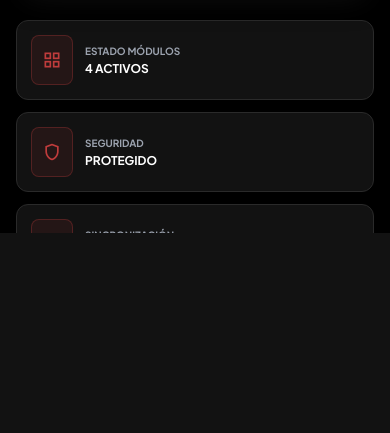
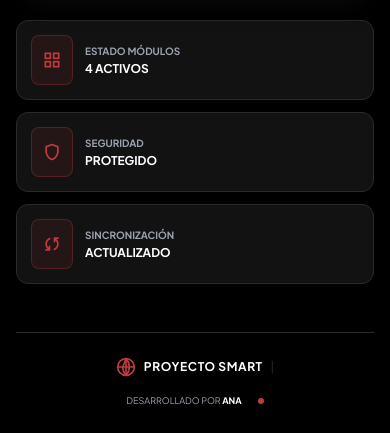
Before and after one commit to damimoreno38/Smart.github.io, a CodeIgniter 4 app: template app/Views/panelinicial.php in a window 390 px wide. Shown: the part 611-1044 px from the top of the page. Before the commit the page ends 844 px from the top, so only its background shows below. Run offline with PHP 8.4 and a stand-in for CodeIgniter, Linux system fonts and the light colour scheme; the template is opened without the code that fills it, so the values that code supplies are empty; some libraries are stand-ins or nearby versions.

Commit message:
Hice responsiva y agregue pie de pagina a cada pantalla

```diff
--- a/app/Views/panelinicial.php
+++ b/app/Views/panelinicial.php
@@ -104,7 +104,7 @@
   </style>
 </head>
 
-<body class="bg-smart-bg text-white h-screen flex flex-col font-sans overflow-hidden selection:bg-smart-red selection:text-white">
+<body class="bg-smart-bg text-white min-h-screen flex flex-col font-sans selection:bg-smart-red selection:text-white overflow-x-hidden">
 
   <?php
     // Comprobamos la sesión activa
@@ -124,7 +124,7 @@
     $urlReportes = base_url('/reportes');
   ?>
 
-  <header class="flex justify-between items-center w-full px-4 sm:px-6 md:px-8 h-16 bg-smart-bg/90 backdrop-blur-md border-b border-smart-border flex-shrink-0 z-50">
+  <header class="flex justify-between items-center w-full max-w-full px-4 sm:px-6 md:px-8 h-16 bg-smart-bg/90 backdrop-blur-md border-b border-smart-border flex-shrink-0 z-50 overflow-x-hidden">
 
     <div class="flex items-center gap-2 sm:gap-3">
       <!-- BOTÓN MENÚ HAMBURGUESA (MÓVIL) -->
@@ -140,15 +140,15 @@
           <path d="M12 2a15.3 15.3 0 0 1 4 10 15.3 15.3 0 0 1-4 10 15.3 15.3 0 0 1-4-10z"></path>
           <path d="M12 2v20"></path>
         </svg>
-        <div class="flex flex-col">
-          <span class="text-xs sm:text-sm font-extrabold tracking-wider uppercase text-white leading-none">PROYECTO SMART</span>
-          <span class="text-[9px] sm:text-[10px] text-smart-text-muted font-medium tracking-normal mt-0.5 uppercase">DEVELOPERS ANA AND AXEL</span>
+        <div class="flex flex-col min-w-0">
+          <span class="text-xs sm:text-sm font-extrabold tracking-wider uppercase text-white leading-none truncate">PROYECTO SMART</span>
+          <span class="text-[9px] sm:text-[10px] text-smart-text-muted font-medium tracking-normal mt-0.5 uppercase truncate">DEVELOPERS ANA AND AXEL</span>
         </div>
       </a>
     </div>
 
     <!-- ACCIÓN DE SESIÓN -->
-    <div class="flex items-center gap-2 sm:gap-3">
+    <div class="flex items-center gap-2 sm:gap-3 flex-shrink-0">
       <?php if ($isLoggedIn): ?>
         <!-- BOTÓN CERRAR SESIÓN -->
         <a class="flex items-center gap-1.5 sm:gap-2 btn-smart-primary px-3 sm:px-4 py-1.5 sm:py-2 rounded-lg text-xs font-bold shadow-sm uppercase" href="<?= base_url('/logout') ?>">
@@ -166,13 +166,13 @@
 
   </header>
 
-  <div class="flex flex-1 overflow-hidden relative w-full">
+  <div class="flex flex-1 relative w-full overflow-x-hidden">
 
     <!-- BACKDROP MÓVIL CON BLUR -->
     <div id="mobile-overlay" class="fixed inset-0 bg-black/80 backdrop-blur-sm z-30 hidden md:hidden transition-opacity"></div>
 
     <!-- BARRA LATERAL (SIDEBAR) -->
-    <aside id="sidebar" class="absolute md:relative inset-y-0 left-0 w-64 bg-smart-bg border-r border-smart-border flex-shrink-0 flex flex-col justify-between p-4 z-40 transform -translate-x-full md:translate-x-0 transition-transform duration-300 ease-in-out overflow-y-auto">
+    <aside id="sidebar" class="fixed md:relative inset-y-0 left-0 w-64 bg-smart-bg border-r border-smart-border flex-shrink-0 flex flex-col justify-between p-4 z-40 transform -translate-x-full md:translate-x-0 transition-transform duration-300 ease-in-out overflow-y-auto">
 
       <!-- SECCIÓN SUPERIOR DE NAVEGACIÓN -->
       <div class="space-y-4">
@@ -232,11 +232,11 @@
     </aside>
 
     <!-- ÁREA DE CONTENIDO PRINCIPAL -->
-    <main class="flex-1 overflow-y-auto p-4 sm:p-6 md:p-8 relative bg-black flex flex-col">
+    <main class="flex-1 p-4 sm:p-6 md:p-8 relative bg-black flex flex-col justify-between overflow-x-hidden">
 
-      <div class="absolute top-0 left-1/2 -translate-x-1/2 w-full max-w-4xl h-64 bg-smart-red/10 blur-[120px] pointer-events-none rounded-full"></div>
+      <div class="absolute top-0 left-1/2 -translate-x-1/2 w-full max-w-4xl h-64 bg-smart-red/10 blur-[120px] pointer-events-none rounded-full overflow-hidden"></div>
 
-      <div class="w-full max-w-6xl mx-auto relative z-10 space-y-6">
+      <div class="w-full max-w-6xl mx-auto relative z-10 space-y-6 mb-12">
 
         <!-- HEADER DE LA PÁGINA -->
         <div class="flex flex-col sm:flex-row justify-between items-start sm:items-center gap-3 pb-2 border-b border-smart-border/50">
@@ -355,6 +355,29 @@
 
       </div>
 
+      <!-- PIE DE PÁGINA (FOOTER) -->
+      <footer class="w-full max-w-6xl mx-auto border-t border-smart-border pt-6 pb-2 text-xs text-smart-text-muted relative z-10">
+        <div class="flex flex-col sm:flex-row items-center justify-between gap-4">
+
+          <div class="flex items-center gap-2">
+            <svg class="w-5 h-5 text-smart-red" fill="none" stroke="currentColor" stroke-linecap="round" stroke-linejoin="round" stroke-width="2" viewBox="0 0 24 24">
+              <circle cx="12" cy="12" r="10"></circle>
+              <line x1="2" x2="22" y1="12" y2="12"></line>
+              <path d="M12 2a15.3 15.3 0 0 1 4 10 15.3 15.3 0 0 1-4 10 15.3 15.3 0 0 1-4-10z"></path>
+              <path d="M12 2v20"></path>
+            </svg>
+            <span class="font-bold text-white uppercase tracking-wider">PROYECTO SMART</span>
+            <span class="text-smart-border">|</span>
+          </div>
+
+          <div class="flex items-center gap-4 text-[9px] uppercase">
+            <span class="text-smart-text-muted">DESARROLLADO POR <strong class="text-white">ANA</strong></span>
+            <span class="w-1.5 h-1.5 rounded-full bg-smart-red"></span>
+          </div>
+
+        </div>
+      </footer>
+
     </main>
   </div>
 
@@ -369,13 +392,13 @@
           </div>
           <div>
             <h3 class="text-sm font-bold uppercase tracking-wider text-white">ACCESO RESTRINGIDO</h3>
-            <p class="text-[11px] text-smart-text-muted uppercase">AUTENTICACIÓN REQUERIDA</p>
+            <p class="text-[11px] text-smart-text-muted uppercase">SE REQUIERE AUTENTICACIÓN</p>
           </div>
         </div>
 
         <div class="p-6 text-center">
           <p class="text-sm text-gray-300 leading-relaxed uppercase">
-            ¡HOLA! INICIA SESIÓN PARA INGRESAR A LAS FUNCIONALIDADES Y MÓDULOS PROTEGIDOS DEL SISTEMA.
+            ¡HOLA! INICIA SESIÓN PARA INGRESAR A LAS FUNCIONALIDADES Y MÓDULOS DEL SISTEMA.
           </p>
         </div>
 
```
Also changed, not shown: app/Views/Login.php (+31 -0 lines), app/Views/Usuarios/nuevo.php (+28 -6 lines), app/Views/forgot_password.php (+35 -6 lines).
